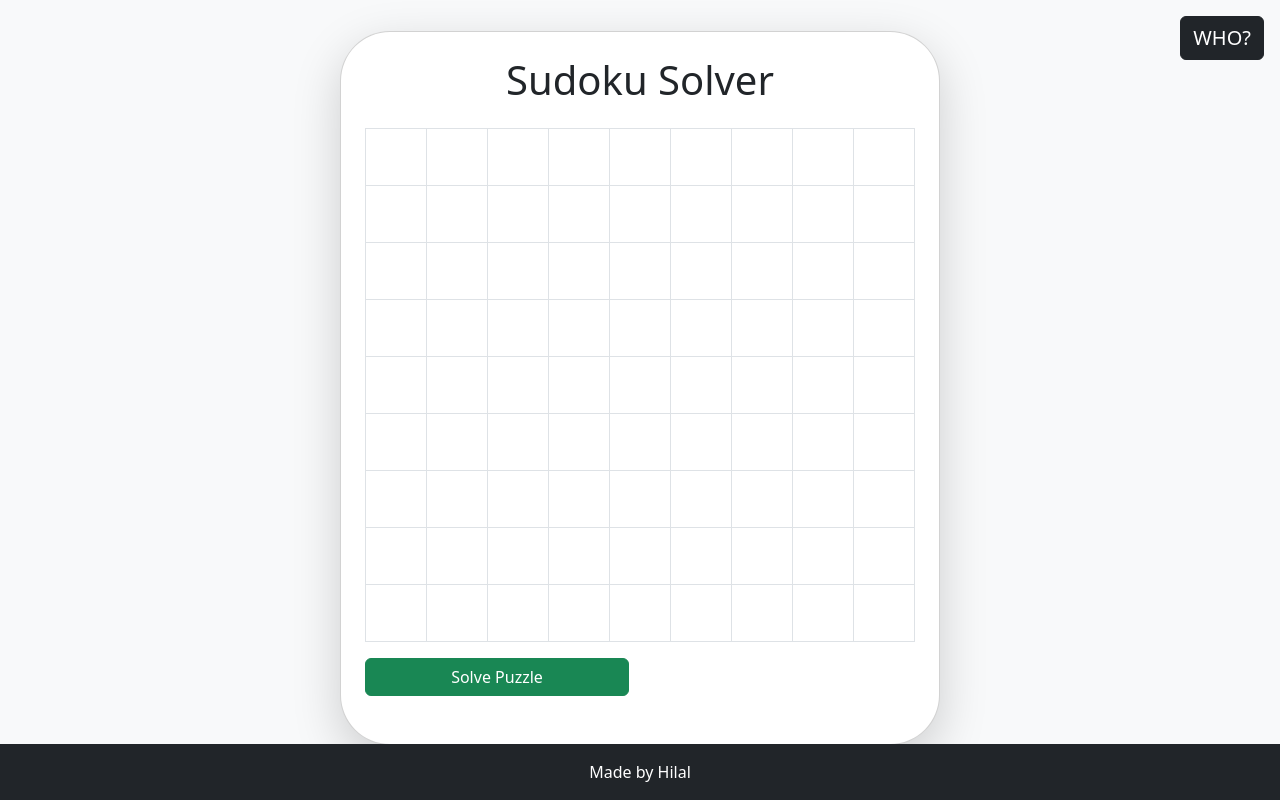
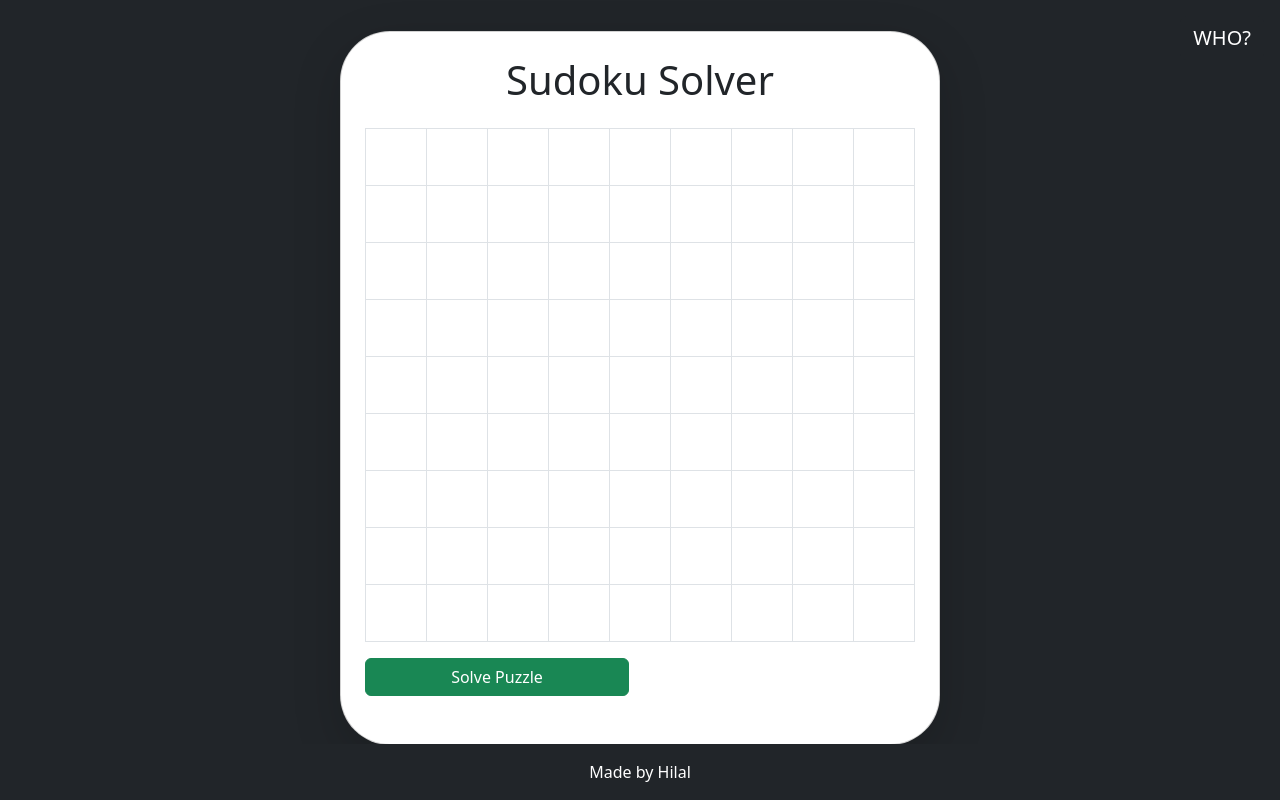
Before and after one commit to s3rversix/soduku_solver, a Flask app: page / in a window 1280 px wide. Run offline with Flask 3, Linux system fonts and the light colour scheme.

Commit message:
edited the styling

```diff
--- a/templates/about.html
+++ b/templates/about.html
@@ -13,7 +13,7 @@
       href="{{ url_for('static', filename='styles.css') }}"
     />
   </head>
-  <body class="bg-light">
+  <body class="bg-dark">
     <div
       class="container d-flex flex-column justify-content-center align-items-center min-vh-100"
     >
--- a/templates/index.html
+++ b/templates/index.html
@@ -13,7 +13,7 @@
       href="{{ url_for('static', filename='styles.css') }}"
     />
   </head>
-  <body class="bg-light">
+  <body class="bg-dark">
     <div
       class="container d-flex flex-column justify-content-center align-items-center min-vh-100"
     >
@@ -40,17 +40,20 @@
           <table class="table table-bordered text-center">
             <tbody>
               <script>
-                // Loop through 9 rows and columns to generate the grid
                 for (let row = 0; row < 9; row++) {
                   document.write("<tr>");
                   for (let col = 0; col < 9; col++) {
                     const isDim =
                       Math.floor(col / 3) % 2 !== 0 &&
                       Math.floor(row / 3) % 2 !== 0 &&
-                      !(Math.floor(row / 3) === 1 && Math.floor(col / 3) === 1); // Exclude box 4 (row 3, col 3)
+                      !(Math.floor(row / 3) === 1 && Math.floor(col / 3) === 1);
                     document.write(`
                     <td class="${isDim ? "dim" : ""}">
-                      <input type="number" id="cell-${row}-${col}" class="form-control form-control-sm sudoku-cell" style="width: 40px;" maxlength="1" min="1" max="9" />
+                      <input
+                              type="number" id="cell-${row}-${col}"
+                              class="form-control form-control-sm sudoku-cell"
+                              style="width: 40px;" maxlength="1" min="1" max="9"
+                      />
                     </td>
                   `);
                   }
```
